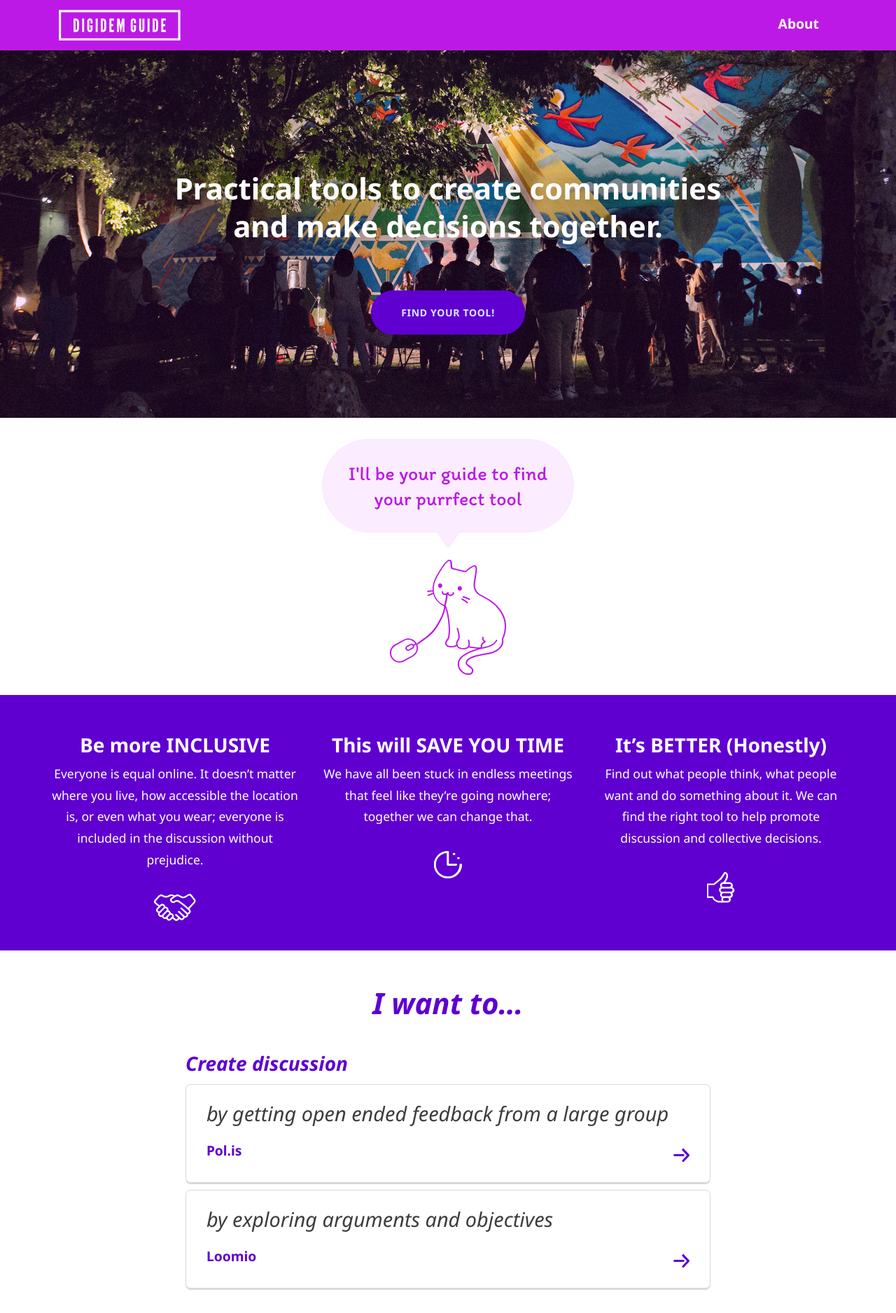
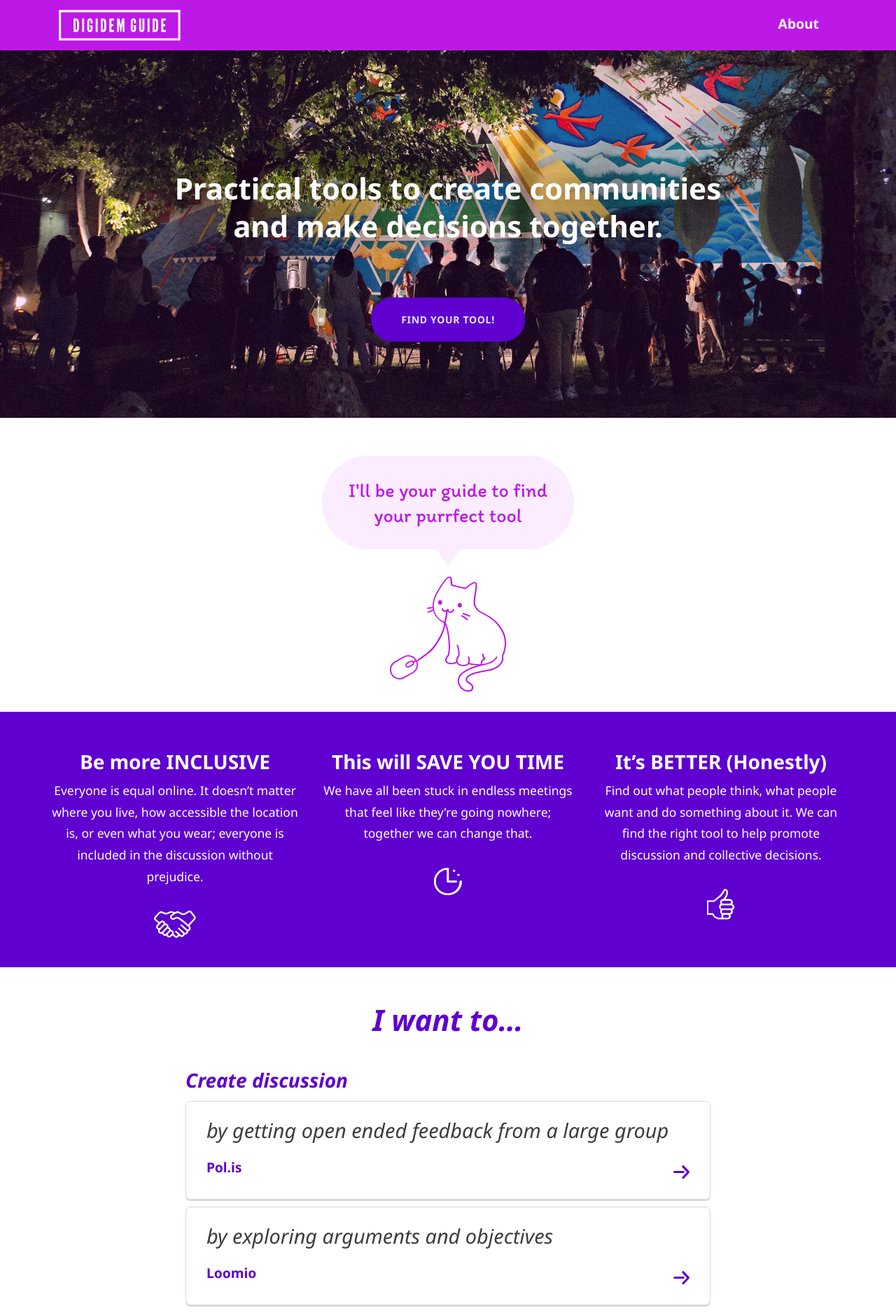
Before and after one commit to digidemlab/democat, a Jekyll site: the page built from index.md, in a window 1280 px wide. Shown: the top 1876 px of the page at 70% size. Built offline with Jekyll 4.4.1, drawn with Linux system fonts in a browser that asks for light colours.

Commit message:
margins cat

```diff
--- a/_layouts/start.html
+++ b/_layouts/start.html
@@ -12,13 +12,12 @@
           </div>
         </div>
       </div>
-
     </div>
   </div>
 
   <div class="container">
     <div class="row">
-      <div class="col-sm-12 col-md-10 col-md-offset-1 text-center shifted-10-up">
+      <div class="col-sm-12 col-md-10 col-md-offset-1 text-center padding">
         <a href="#tool-listing" class="button-cta hero-button">Find your tool!</a>
       </div>
     </div>
```
